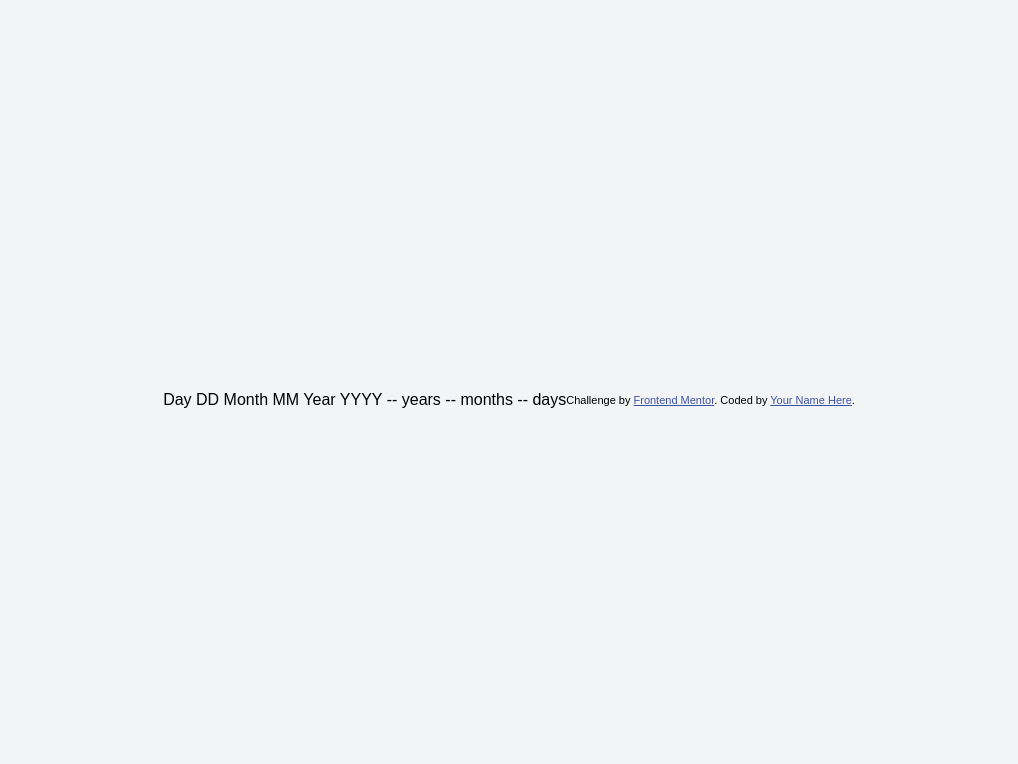
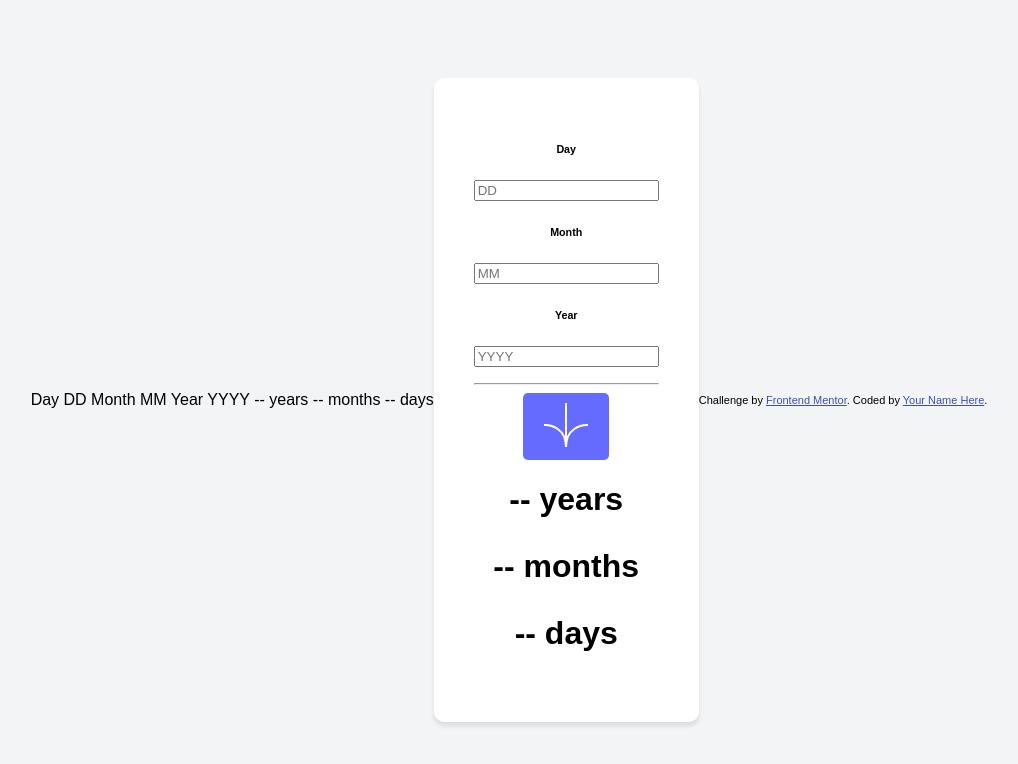
Before and after one commit to ImKetan1610/miniBuildout2, a plain HTML site: page age-calculator-app-main/index.html in a window 1280 px wide. Shown: the whole page, without its empty margins (131-1149 px from the left). Drawn offline with Linux system fonts and the light colour scheme.

Commit message:
created html structure

```diff
--- a/age-calculator-app-main/index.html
+++ b/age-calculator-app-main/index.html
@@ -3,35 +3,63 @@
   <head>
     <meta charset="UTF-8" />
     <meta name="viewport" content="width=device-width, initial-scale=1.0" />
-    <!-- displays site properly based on user's device -->
-
     <link
       rel="icon"
       type="image/png"
       sizes="32x32"
       href="./assets/images/favicon-32x32.png"
     />
-
     <title>Age calculator app</title>
     <link rel="stylesheet" href="./styles.css" />
-    <style>
-      .attribution {
-        font-size: 11px;
-        text-align: center;
-      }
-      .attribution a {
-        color: hsl(228, 45%, 44%);
-      }
-    </style>
   </head>
   <body>
     Day DD Month MM Year YYYY -- years -- months -- days
+    <main class="container">
+      <div class="content">
+        <!-- Input Date of Birth -->
+        <div class="input">
+          <!-- Input Day -->
+          <div>
+            <h6>Day</h6>
+            <input type="text" placeholder="DD" id="dayIn" />
+            <p class="error"></p>
+          </div>
 
-    <div class="attribution">
+          <!-- Input Month -->
+          <div>
+            <h6>Month</h6>
+            <input type="text" placeholder="MM" id="monthIn" />
+            <p class="error"></p>
+          </div>
+
+          <!-- Input Year -->
+          <div>
+            <h6>Year</h6>
+            <input type="text" placeholder="YYYY" id="yearIn" />
+            <p class="error"></p>
+          </div>
+        </div>
+
+        <!-- Button for the Calculation -->
+        <hr />
+        <button id="calculateBtn">
+          <img src="./assets/images/icon-arrow.svg" alt="icon-arrow" />
+        </button>
+
+        <!-- Result Div -->
+        <div class="result">
+          <h1><span id="yearOut">--</span> years</h1>
+          <h1><span id="monthOut">--</span> months</h1>
+          <h1><span id="dayOut">--</span> days</h1>
+        </div>
+      </div>
+    </main>
+
+    <footer class="attribution">
       Challenge by
       <a href="https://www.frontendmentor.io?ref=challenge" target="_blank"
         >Frontend Mentor</a
       >. Coded by <a href="#">Your Name Here</a>.
-    </div>
+    </footer>
   </body>
 </html>
--- a/age-calculator-app-main/styles.css
+++ b/age-calculator-app-main/styles.css
@@ -1,4 +1,13 @@
 /* styles.css */
+
+.attribution {
+  font-size: 11px;
+  text-align: center;
+}
+
+.attribution a {
+  color: hsl(228, 45%, 44%);
+}
 
 body {
   font-family: "Red Hat Text", sans-serif;
```
